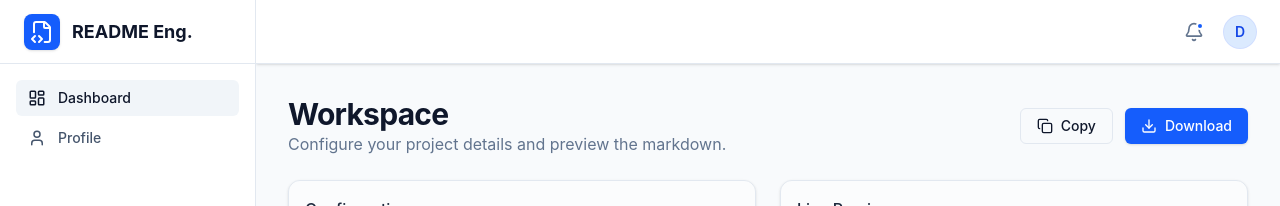
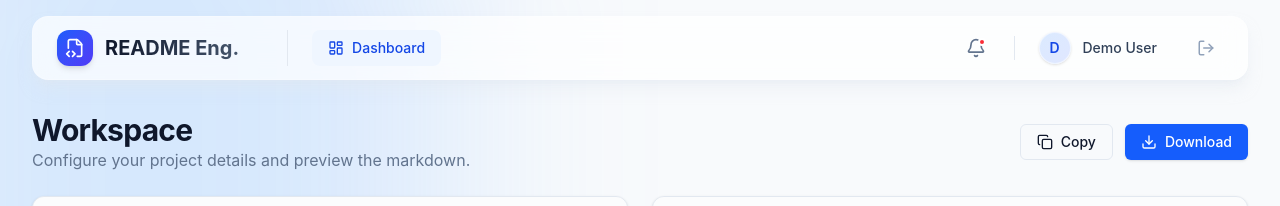
Before and after one commit to sandinungallage/Github-Readme.md-Generator, a React (Vite) app: page /login in a window 1280 px wide. Both pictures are taken after typing "name@example.com", "Sample123" into the empty fields and a click on the button "Sign In". Shown: the top 206 px of the page. Built offline with nearby package versions, Linux system fonts and the light colour scheme.

Commit message:
Dashborad Layout Updated

```diff
--- a/src/index.css
+++ b/src/index.css
@@ -34,6 +34,25 @@
     border: 1px solid var(--border-color);
     box-shadow: 0 1px 3px 0 rgb(0 0 0 / 0.1), 0 1px 2px -1px rgb(0 0 0 / 0.1);
   }
+
+  .animate-blob {
+    animation: blob 10s infinite;
+  }
+
+  .animation-delay-2000 {
+    animation-delay: 2s;
+  }
+
+  .animation-delay-4000 {
+    animation-delay: 4s;
+  }
+}
+
+@keyframes blob {
+  0% { transform: translate(0px, 0px) scale(1); }
+  33% { transform: translate(30px, -50px) scale(1.1); }
+  66% { transform: translate(-20px, 20px) scale(0.9); }
+  100% { transform: translate(0px, 0px) scale(1); }
 }
 
 body {
--- a/src/layouts/DashboardLayout.jsx
+++ b/src/layouts/DashboardLayout.jsx
@@ -1,109 +1,89 @@
-import { useState } from 'react'
 import { Outlet, Link, useLocation } from 'react-router-dom'
-import { motion, AnimatePresence } from 'framer-motion'
-import { FileCode2, LayoutDashboard, User, LogOut, Menu, X, Bell } from 'lucide-react'
+import { motion } from 'framer-motion'
+import { FileCode2, LayoutDashboard, User, LogOut, Bell } from 'lucide-react'
 import { useAuthStore } from '../store/authStore'
 
 export default function DashboardLayout() {
-  const [sidebarOpen, setSidebarOpen] = useState(false)
   const { user, logout } = useAuthStore()
   const location = useLocation()
 
-  const navItems = [
-    { name: 'Dashboard', href: '/dashboard', icon: LayoutDashboard },
-    { name: 'Profile', href: '/profile', icon: User },
-  ]
-
   return (
-    <div className="min-h-screen bg-slate-50 dark:bg-zinc-950 flex flex-col md:flex-row font-sans">
-      {/* Mobile Sidebar Overlay */}
-      <AnimatePresence>
-        {sidebarOpen && (
-          <motion.div
-            initial={{ opacity: 0 }}
-            animate={{ opacity: 1 }}
-            exit={{ opacity: 0 }}
-            className="fixed inset-0 z-40 bg-slate-900/50 backdrop-blur-sm md:hidden"
-            onClick={() => setSidebarOpen(false)}
-          />
-        )}
-      </AnimatePresence>
-
-      {/* Sidebar */}
-      <aside
-        className={`fixed inset-y-0 left-0 z-50 w-64 bg-white dark:bg-zinc-900 md:relative transform transition-transform duration-300 ease-in-out border-r border-slate-200 dark:border-zinc-800 flex flex-col ${sidebarOpen ? 'translate-x-0' : '-translate-x-full md:translate-x-0'}`}
-      >
-        <div className="flex h-16 items-center gap-3 px-6 border-b border-slate-200 dark:border-zinc-800">
-          <div className="rounded-lg bg-blue-600 p-1.5 text-white shadow-sm">
-            <FileCode2 size={24} />
-          </div>
-          <span className="text-lg font-bold text-slate-900 dark:text-zinc-100">README Eng.</span>
-          <button
-            className="ml-auto md:hidden text-slate-500 hover:text-slate-900 dark:hover:text-zinc-100"
-            onClick={() => setSidebarOpen(false)}
-          >
-            <X size={20} />
-          </button>
+    <div className="min-h-screen flex flex-col font-sans relative overflow-hidden bg-transparent">
+      {/* Animated Background */}
+      <div className="absolute inset-0 -z-10 bg-slate-50 dark:bg-zinc-950">
+        <div className="absolute top-[-10%] left-[-10%] w-[40%] h-[40%] rounded-full bg-blue-400/20 dark:bg-blue-600/20 blur-[100px] animate-blob" />
+        <div className="absolute top-[20%] right-[-10%] w-[30%] h-[40%] rounded-full bg-indigo-400/20 dark:bg-indigo-600/20 blur-[100px] animate-blob animation-delay-2000" />
+        <div className="absolute bottom-[-20%] left-[20%] w-[50%] h-[50%] rounded-full bg-purple-400/20 dark:bg-purple-600/20 blur-[100px] animate-blob animation-delay-4000" />
       </div>
 
-        <nav className="flex-1 space-y-1 p-4">
-          {navItems.map((item) => {
-            const isActive = location.pathname === item.href
-            return (
+      {/* Floating Top Navbar */}
+      <header className="sticky top-4 z-50 mx-4 sm:mx-6 lg:mx-8">
+        <div className="h-16 rounded-2xl bg-white/70 dark:bg-zinc-900/70 backdrop-blur-md border border-white/20 dark:border-zinc-800/50 shadow-lg shadow-slate-200/50 dark:shadow-black/20 flex items-center justify-between px-6">
+
+          <div className="flex items-center gap-6">
+            <Link to="/dashboard" className="flex items-center gap-3 group">
+              <div className="rounded-xl bg-gradient-to-br from-blue-600 to-indigo-600 p-2 text-white shadow-md group-hover:scale-105 transition-transform">
+                <FileCode2 size={20} />
+              </div>
+              <span className="text-xl font-bold bg-clip-text text-transparent bg-gradient-to-r from-slate-900 to-slate-600 dark:from-zinc-100 dark:to-zinc-400">
+                README Eng.
+              </span>
+            </Link>
+
+            <nav className="hidden md:flex items-center gap-1 ml-6 border-l border-slate-200 dark:border-zinc-700 pl-6">
               <Link
-                key={item.name}
-                to={item.href}
-                className={`flex items-center gap-3 rounded-md px-3 py-2 text-sm font-medium transition-colors ${
-                  isActive
-                    ? 'bg-slate-100 text-slate-900 dark:bg-zinc-800 dark:text-zinc-50'
-                    : 'text-slate-600 hover:bg-slate-50 hover:text-slate-900 dark:text-zinc-400 dark:hover:bg-zinc-800/50 dark:hover:text-zinc-100'
+                to="/dashboard"
+                className={`flex items-center gap-2 rounded-lg px-4 py-2 text-sm font-medium transition-all ${
+                  location.pathname === '/dashboard'
+                    ? 'bg-blue-50 text-blue-700 dark:bg-blue-500/10 dark:text-blue-400'
+                    : 'text-slate-600 hover:bg-slate-100 hover:text-slate-900 dark:text-zinc-400 dark:hover:bg-zinc-800 dark:hover:text-zinc-100'
                 }`}
               >
-                <item.icon size={18} />
-                {item.name}
+                <LayoutDashboard size={16} />
+                Dashboard
               </Link>
-            )
-          })}
             </nav>
+          </div>
 
-        <div className="p-4 border-t border-slate-200 dark:border-zinc-800">
+          <div className="flex items-center gap-4">
+            <button className="text-slate-500 hover:text-slate-900 dark:hover:text-zinc-100 relative transition-colors p-2 rounded-full hover:bg-slate-100 dark:hover:bg-zinc-800">
+              <Bell size={20} />
+              <span className="absolute top-2 right-2 w-2 h-2 bg-red-500 rounded-full border-2 border-white dark:border-zinc-900"></span>
+            </button>
+
+            <div className="h-6 w-[1px] bg-slate-200 dark:bg-zinc-800 mx-1"></div>
+
+            <Link to="/profile" className="flex items-center gap-3 p-1 pr-3 rounded-full hover:bg-slate-100 dark:hover:bg-zinc-800 transition-colors group">
+              <div className="h-8 w-8 rounded-full bg-gradient-to-br from-blue-100 to-indigo-100 dark:from-blue-900/50 dark:to-indigo-900/50 flex items-center justify-center text-blue-700 dark:text-blue-400 font-semibold text-sm shadow-sm border border-white/50 dark:border-zinc-700/50 group-hover:scale-105 transition-transform">
+                {user?.name?.charAt(0) || 'U'}
+              </div>
+              <span className="text-sm font-medium text-slate-700 dark:text-zinc-300 hidden sm:block">
+                {user?.name || 'User'}
+              </span>
+            </Link>
+
             <button
               onClick={logout}
-            className="flex w-full items-center gap-3 rounded-md px-3 py-2 text-sm font-medium text-slate-600 hover:bg-slate-50 hover:text-slate-900 dark:text-zinc-400 dark:hover:bg-zinc-800/50 dark:hover:text-zinc-100 transition-colors"
+              className="p-2 text-slate-400 hover:text-red-500 hover:bg-red-50 dark:hover:bg-red-500/10 rounded-full transition-colors ml-1"
+              title="Logout"
             >
               <LogOut size={18} />
-            Logout
             </button>
-        </div>
-      </aside>
-
-      {/* Main Content Area */}
-      <div className="flex-1 flex flex-col min-h-screen overflow-hidden">
-        {/* Top Navbar */}
-        <header className="h-16 bg-white dark:bg-zinc-900 border-b border-slate-200 dark:border-zinc-800 flex items-center justify-between px-4 sm:px-6 z-10 sticky top-0 shadow-sm">
-          <button
-            className="md:hidden text-slate-500 hover:text-slate-900 dark:hover:text-zinc-100"
-            onClick={() => setSidebarOpen(true)}
-          >
-            <Menu size={24} />
-          </button>
-
-          <div className="ml-auto flex items-center gap-5">
-            <button className="text-slate-500 hover:text-slate-900 dark:hover:text-zinc-100 relative transition-colors">
-              <Bell size={20} />
-              <span className="absolute top-0 right-0 w-2 h-2 bg-blue-600 rounded-full border-2 border-white dark:border-zinc-900"></span>
-            </button>
-            <div className="h-8 w-8 rounded-full bg-blue-100 dark:bg-blue-900/50 flex items-center justify-center text-blue-700 dark:text-blue-400 font-semibold text-sm ring-1 ring-blue-600/20">
-              {user?.name?.charAt(0) || 'U'}
           </div>
         </div>
       </header>
 
       {/* Page Content */}
-        <main className="flex-1 overflow-y-auto p-4 sm:p-6 lg:p-8 custom-scrollbar">
+      <main className="flex-1 overflow-y-auto px-4 sm:px-6 lg:px-8 py-8 mt-4 custom-scrollbar z-10 w-full max-w-7xl mx-auto">
+        <motion.div
+          initial={{ opacity: 0, y: 20 }}
+          animate={{ opacity: 1, y: 0 }}
+          transition={{ duration: 0.4 }}
+          className="h-full"
+        >
           <Outlet />
+        </motion.div>
       </main>
-      </div>
     </div>
   )
 }
```
Lines whose indentation alone changed are shown as unchanged.
